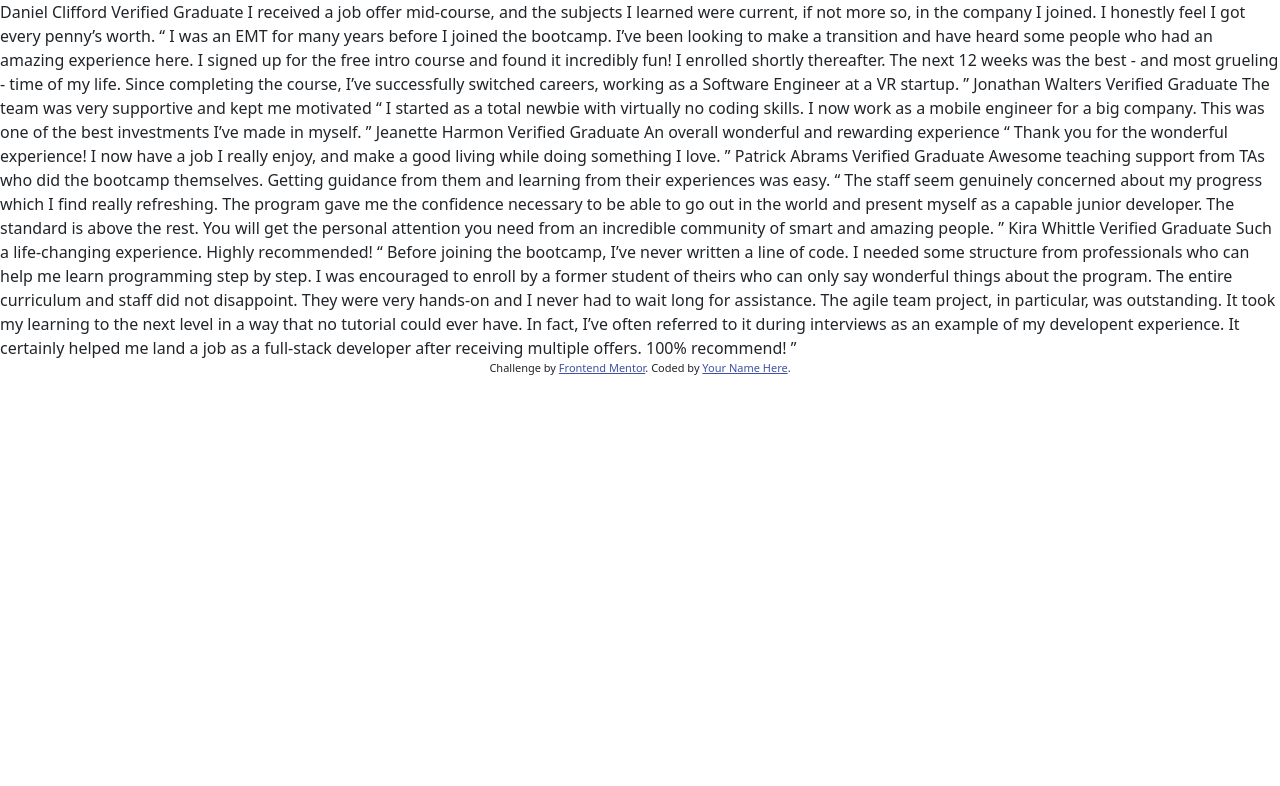
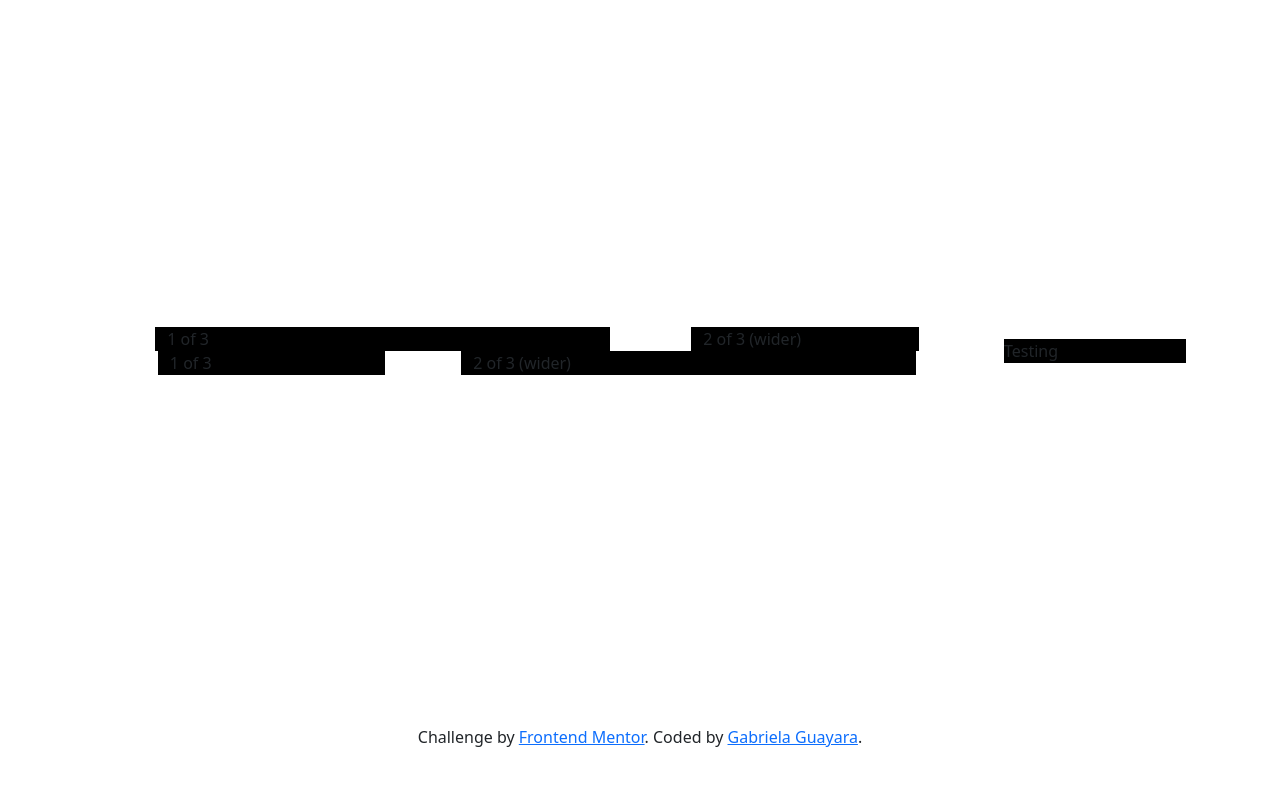
Before and after one commit to GabrielaGuayara/SBA326AND308A, a plain HTML site: page index.html in a window 1280 px wide. Drawn offline with nearby package versions, Linux system fonts and the light colour scheme.

Commit message:
Created a html template by using bootstrap layout

```diff
--- a/index.html
+++ b/index.html
@@ -1,76 +1,48 @@
 <!DOCTYPE html>
+
 <html lang="en">
 <head>
   <meta charset="UTF-8">
   <meta name="viewport" content="width=device-width, initial-scale=1.0"> <!-- displays site properly based on user's device -->
 
   <link rel="icon" type="image/png" sizes="32x32" href="./images/favicon-32x32.png">
+
   <link href="https://cdn.jsdelivr.net/npm/bootstrap@5.3.3/dist/css/bootstrap.min.css" rel="stylesheet" integrity="sha384-QWTKZyjpPEjISv5WaRU9OFeRpok6YctnYmDr5pNlyT2bRjXh0JMhjY6hW+ALEwIH" crossorigin="anonymous">
 
   <title>SBA 236 AND SBA 308A</title>
   <link rel="stylesheet" href="style.css">
 
 </head>
-<body>
-  Daniel Clifford
-  Verified Graduate
+<div class="container d-flex flex-column justify-content-evenly align-items-center vh-100";>
+  <div class="container d-flex justify-content-evenly align-items-center h-75">
+    <div class="col-10 ">
+      <div class="row w-100 justify-content-evenly gap-2">
+          <div class="col-6 bg-black">
+            1 of 3
+          </div>
+          <div class="col-3 bg-black">
+            2 of 3 (wider)
+          </div>
+        </div>
+        <div class="row w-100 justify-content-evenly">
+          <div class="col-3  bg-black">
+            1 of 3
+          </div>
+          <div class="col-6  bg-black">
+            2 of 3 (wider)
+          </div>
+        </div>
+    </div>
+    <div class="col-2 bg-black">
+      Testing
+    </div>
+</div>
+  <div class="text text-center mt-4">
+    Challenge by <a href="https://www.frontendmentor.io?ref=challenge" target="_blank">Frontend Mentor</a>.
+    Coded by <a href="https://github.com/GabrielaGuayara/qrCodeChallenge">Gabriela Guayara</a>.
+  </div>
+</div>
 
-  I received a job offer mid-course, and the subjects I learned were current, if not more so,
-  in the company I joined. I honestly feel I got every penny’s worth.
-
-  “ I was an EMT for many years before I joined the bootcamp. I’ve been looking to make a
-  transition and have heard some people who had an amazing experience here. I signed up
-  for the free intro course and found it incredibly fun! I enrolled shortly thereafter.
-  The next 12 weeks was the best - and most grueling - time of my life. Since completing
-  the course, I’ve successfully switched careers, working as a Software Engineer at a VR startup. ”
-
-  Jonathan Walters
-  Verified Graduate
-
-  The team was very supportive and kept me motivated
-
-  “ I started as a total newbie with virtually no coding skills. I now work as a mobile engineer
-  for a big company. This was one of the best investments I’ve made in myself. ”
-
-  Jeanette Harmon
-  Verified Graduate
-
-  An overall wonderful and rewarding experience
-
-  “ Thank you for the wonderful experience! I now have a job I really enjoy, and make a good living
-  while doing something I love. ”
-
-  Patrick Abrams
-  Verified Graduate
-
-  Awesome teaching support from TAs who did the bootcamp themselves. Getting guidance from them and
-  learning from their experiences was easy.
-
-  “ The staff seem genuinely concerned about my progress which I find really refreshing. The program
-  gave me the confidence necessary to be able to go out in the world and present myself as a capable
-  junior developer. The standard is above the rest. You will get the personal attention you need from
-  an incredible community of smart and amazing people. ”
-
-  Kira Whittle
-  Verified Graduate
-
-  Such a life-changing experience. Highly recommended!
-
-  “ Before joining the bootcamp, I’ve never written a line of code. I needed some structure from
-  professionals who can help me learn programming step by step. I was encouraged to enroll by a former
-  student of theirs who can only say wonderful things about the program. The entire curriculum and staff
-  did not disappoint. They were very hands-on and I never had to wait long for assistance. The agile team
-  project, in particular, was outstanding. It took my learning to the next level in a way that no tutorial
-  could ever have. In fact, I’ve often referred to it during interviews as an example of my developent
-  experience. It certainly helped me land a job as a full-stack developer after receiving multiple offers.
-  100% recommend! ”
-
-
-  <div class="attribution">
-    Challenge by <a href="https://www.frontendmentor.io?ref=challenge" target="_blank">Frontend Mentor</a>.
-    Coded by <a href="#">Your Name Here</a>.
-  </div>
-
-  <script src="https://cdn.jsdelivr.net/npm/bootstrap@5.3.3/dist/js/bootstrap.bundle.min.js" integrity="sha384-YvpcrYf0tY>
+  <script src="https://cdn.jsdelivr.net/npm/bootstrap@5.3.3/dist/js/bootstrap.bundle.min.js" integrity="sha384-YvpcrYf0tY3lHB60NNkmXc5s9fDVZLESaAA55NDzOxhy9GkcIdslK1eN7N6jIeHz" crossorigin="anonymous"></script>
 </body>
 </html>
```
